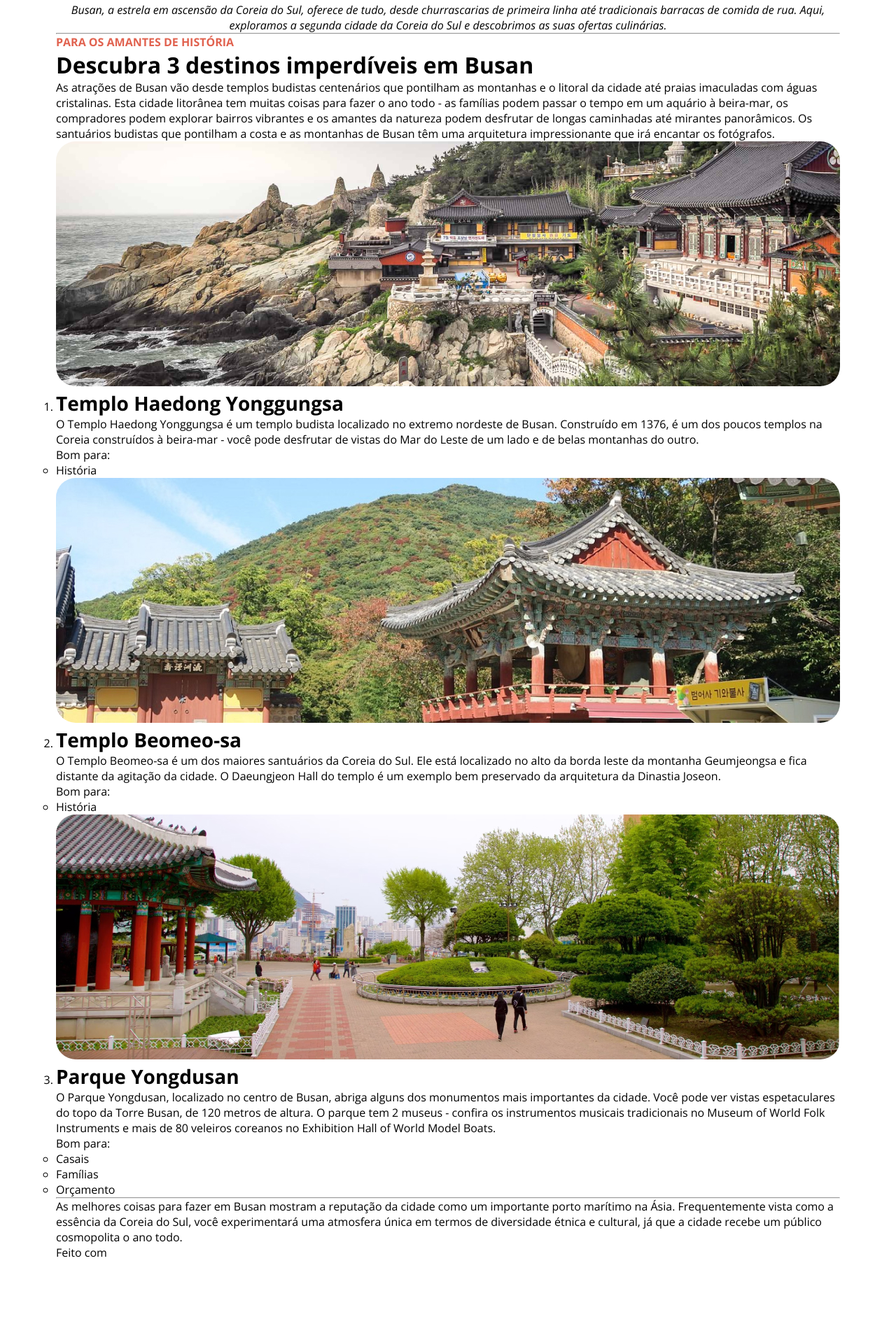
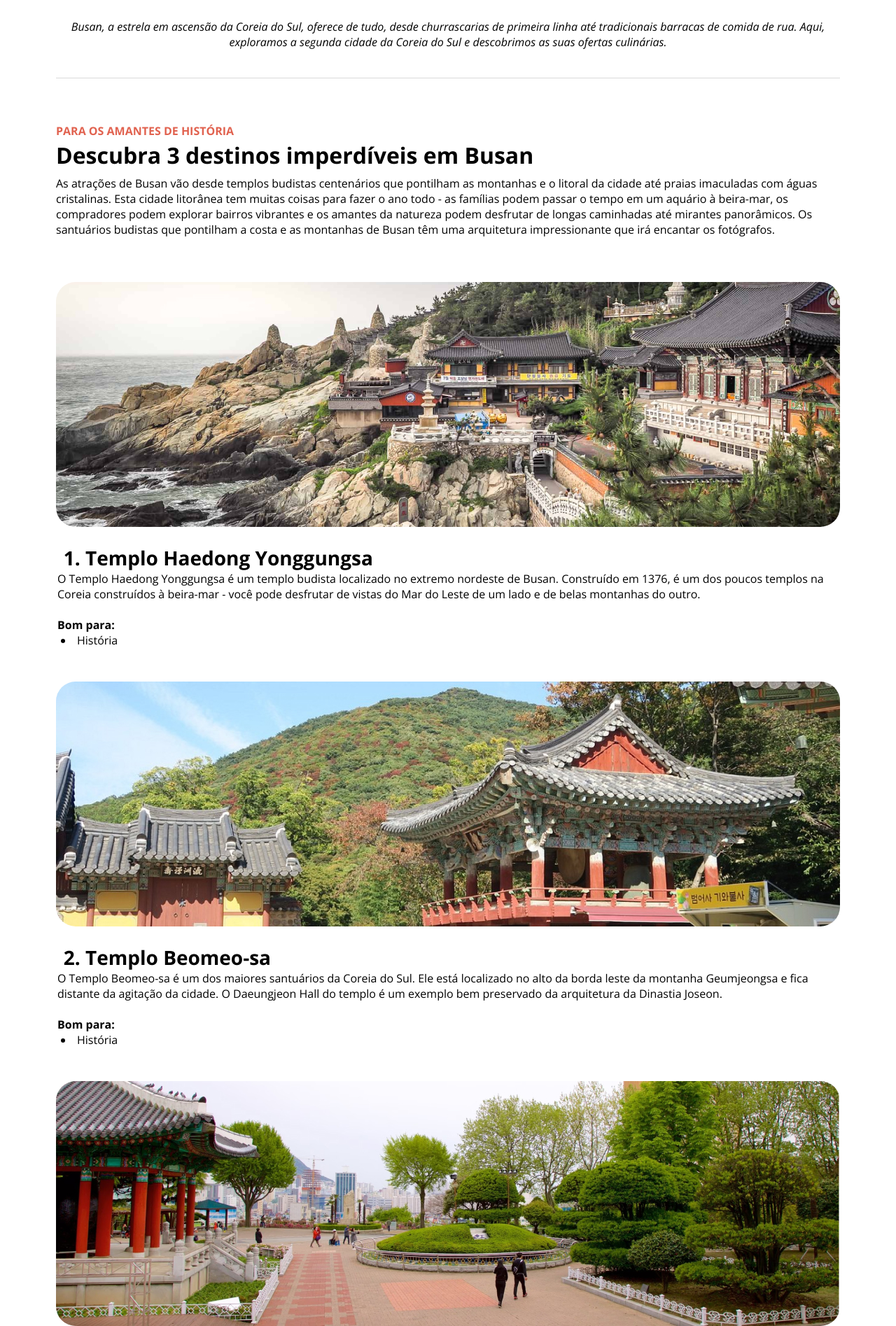
Before and after one commit to andre-catapani/projeto-locais-turisticos, a plain HTML site: page index.html in a window 1280 px wide. Shown: the part 861-2756 px from the top of the page at 70% size. Drawn offline with nearby package versions, Linux system fonts and the light colour scheme.

Commit message:
Finishing

```diff
--- a/index.html
+++ b/index.html
@@ -17,9 +17,9 @@
                 <h1 id="title">Conheça Busan</h1>
             </div>
             <img src="/assets/busan-header-img.jpg" alt="Imagem da cidade de Busan ao longe, mostrando prédios e uma ponte estataiada no fim de tarde" id="busan-image" class="spot-images">
-            <figcaption>Busan, a estrela em ascensão da Coreia do Sul, oferece de tudo, desde churrascarias de primeira linha até tradicionais barracas de comida de rua. Aqui, exploramos a segunda cidade da Coreia do Sul e descobrimos as suas ofertas culinárias.</figcaption>
+            <figcaption id="busan-image-caption">Busan, a estrela em ascensão da Coreia do Sul, oferece de tudo, desde churrascarias de primeira linha até tradicionais barracas de comida de rua. Aqui, exploramos a segunda cidade da Coreia do Sul e descobrimos as suas ofertas culinárias.</figcaption>
         </section>
-        <hr class="divider">
+        <div class="divider"></div>
         <section id="content">
             <h4 id="headline2">Para os amantes de história</h4>
             <h2 id="subtitle">
@@ -31,44 +31,43 @@
             </p>
             <ol id="turist-spots" class="spots-list">
                 <img src="assets/haedong-temple.jpg" alt="Imagem do templo Haedong Yonggungsa. O templo está sobre uma formação rochosa a beira mar" id="haedong-temple" class="spot-images">
+                <div class="spots-list-div" id="spot1-list-id">
                     <li id="spot1" class="spot">
                         <h3 class="spot-title">Templo Haedong Yonggungsa</h3>
                         <div>
                             <p id="spot1-description" class="spot-description">
-                            O Templo Haedong Yonggungsa é um templo budista localizado no extremo nordeste de Busan. Construído em 1376, é um dos poucos templos na Coreia construídos à beira-mar - você pode desfrutar de vistas do Mar do Leste de um lado e de belas montanhas do outro.
-                        </p>
-                        <p id="good-for1" class="good-for">
-                            Bom para:<br>
+                                O Templo Haedong Yonggungsa é um templo budista localizado no extremo nordeste de Busan. Construído em 1376, é um dos poucos templos na Coreia construídos à beira-mar - você pode desfrutar de vistas do Mar do Leste de um lado e de belas montanhas do outro.<br><br>
+                                <strong>Bom para:</strong><br>
                                 <ul class="good-for-list">
                                     <li>História</li>
                                 </ul>
                             </p>
                         </div>
                     </li>
+                </div>
                     <img src="assets/beomeo-sa-temple.jpg" alt="Imagem do templo Haedong Yonggungsa. O templo está sobre uma formação rochosa a beira mar" id="haedong-temple" class="spot-images">
+                    <div class="spots-list-div" id="spot2-list-id">
                         <li id="spot2" class="spot">
                             <h3 class="spot-title">Templo Beomeo-sa</h3>
                             <div>
                                 <p id="spot2-description" class="spot-description">
-                            O Templo Beomeo-sa é um dos maiores santuários da Coreia do Sul. Ele está localizado no alto da borda leste da montanha Geumjeongsa e fica distante da agitação da cidade. O Daeungjeon Hall do templo é um exemplo bem preservado da arquitetura da Dinastia Joseon.
-                        </p>
-                        <p id="good-for2" class="good-for">
-                            Bom para:<br>
+                                    O Templo Beomeo-sa é um dos maiores santuários da Coreia do Sul. Ele está localizado no alto da borda leste da montanha Geumjeongsa e fica distante da agitação da cidade. O Daeungjeon Hall do templo é um exemplo bem preservado da arquitetura da Dinastia Joseon.<br><br>
+                                    <strong>Bom para:</strong><br>
                                         <ul class="good-for-list">
                                             <li>História</li>
                                         </ul>
                                 </p>
                             </div>
                         </li>
+                    </div>
                     <img src="assets/yongdusan-park.jpg" alt="Imagem do templo Haedong Yonggungsa. O templo está sobre uma formação rochosa a beira mar" id="haedong-temple" class="spot-images">
-                <li id="spot2" class="spot">
+                    <div class="spots-list-div" id="spot3-list-id">
+                        <li id="spot3" class="spot">
                             <h3 class="spot-title">Parque Yongdusan</h3>
                             <div>
                                 <p id="spot3-description" class="spot-description">
-                            O Parque Yongdusan, localizado no centro de Busan, abriga alguns dos monumentos mais importantes da cidade. Você pode ver vistas espetaculares do topo da Torre Busan, de 120 metros de altura. O parque tem 2 museus - confira os instrumentos musicais tradicionais no Museum of World Folk Instruments e mais de 80 veleiros coreanos no Exhibition Hall of World Model Boats.
-                        </p>
-                        <p id="good-for3" class="good-for">
-                            Bom para:<br>
+                                    O Parque Yongdusan, localizado no centro de Busan, abriga alguns dos monumentos mais importantes da cidade. Você pode ver vistas espetaculares do topo da Torre Busan, de 120 metros de altura. O parque tem 2 museus - confira os instrumentos musicais tradicionais no Museum of World Folk Instruments e mais de 80 veleiros coreanos no Exhibition Hall of World Model Boats.<br><br>
+                                    <strong>Bom para:</strong><br>
                                         <ul class="good-for-list">
                                             <li>Casais</li>
                                             <li>Famílias</li>
@@ -77,6 +76,7 @@
                                 </p>
                             </div>
                         </li>
+                    </div>
                 </ol>
         </section>
         <hr class="divider">
--- a/styles.css
+++ b/styles.css
@@ -49,16 +49,75 @@ p {
     font-size: 16px;
 }
 
-img {
+.spot-images {
+    border-radius: 28px;
     object-fit: cover;
     width: 100%;
-}
-
-.spot-images {
-    border-radius: 28px;
+    margin-bottom: 20px;
 }
 
 .spots-list {
     margin: 0;
     padding: 0;
 }
+
+#busan-image {
+    margin-bottom: 24px;
+}
+
+.divider {
+    width: 100%;
+    height: 1px;
+    margin: 40px 0 40px;
+    background-color: #d9d9d9;
+}
+
+#headline2 {
+    padding-top: 24px;
+    margin-bottom: 2px;
+}
+
+#turist-spots-general-description {
+    margin-top: 8px;
+    margin-bottom: 64px;
+}
+
+ol > div > li::marker {
+    font-weight: bold;
+    font-size: 28px;
+}
+
+.good-for-list {
+    margin-bottom: 48px;
+    list-style-type: disc;
+    list-style-position: inside;
+}
+
+.good-for-list > li {
+    margin-left: -35px;
+}
+
+.spots-list-div {
+    margin-left: 42px;
+}
+
+.spot-description {
+    margin-left: -40px;
+}
+
+#conclusion-section {
+    margin-bottom: 65px;
+}
+
+#footer {
+    margin-bottom: 48px;
+    text-align: center;
+}
+
+#conclusion-text {
+    text-align: center;
+}
+
+footer img {
+    vertical-align: middle;
+}
```
Lines whose indentation alone changed are shown as unchanged.
